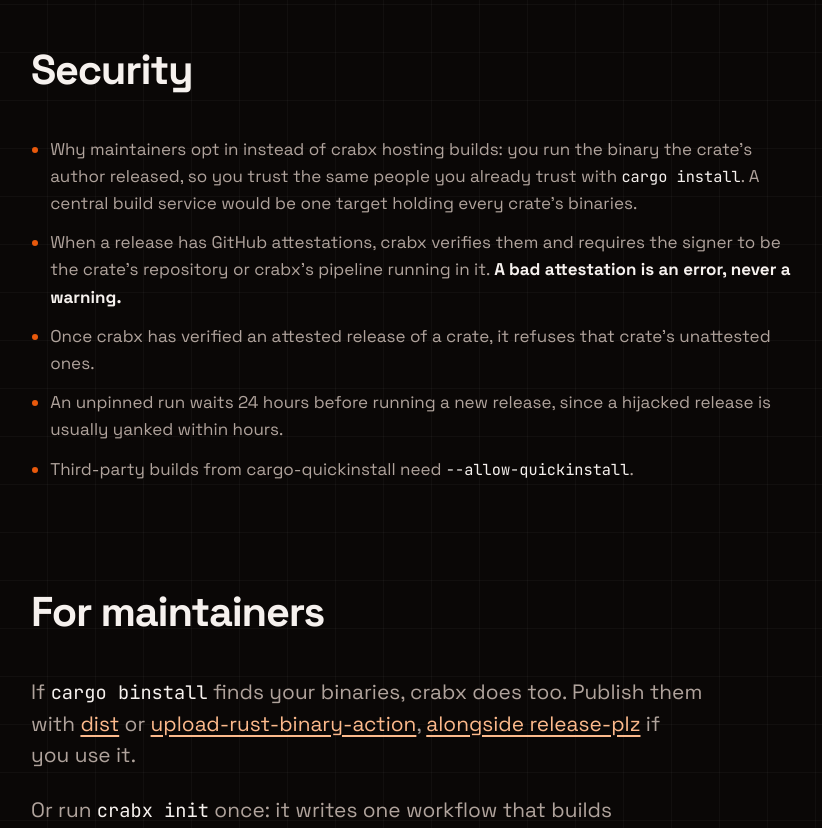
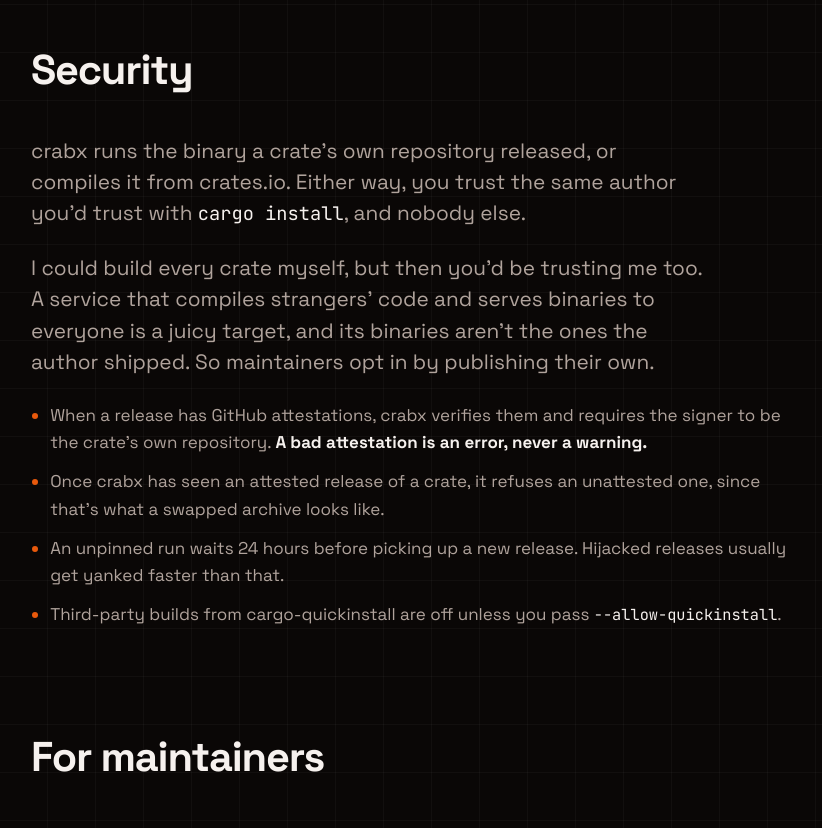
Before and after one commit to kixel-ai/crabx, a plain HTML site: page site/index.html in a window 1280 px wide. Shown: the part 1820-2648 px from the top of the page, without its empty margins (89-911 px from the left). Drawn offline with Linux system fonts and the light colour scheme.

Commit message:
site: write the Security copy
Co-Authored-By: Claude Opus 5.5 <noreply@anthropic.com>

```diff
--- a/site/index.html
+++ b/site/index.html
@@ -86,7 +86,8 @@
     <li>
       <span class="num">03</span>
       <h3>Run</h3>
-      <p>Runs it with your arguments, and updates it in the background.</p>
+      <p>Runs it with your arguments, then <strong>checks for a newer release in the
+      background</strong> for next time.</p>
     </li>
   </ol>
   <p class="fine">crabx never hosts builds; a crate's repository opts in by publishing them.
@@ -102,18 +103,21 @@
 
 <section class="security" aria-labelledby="security">
   <h2 id="security">Security</h2>
-  <!-- Stub: bullet notes on what to cover; the prose is the author's to write. -->
+  <p class="lede">crabx runs the binary a crate's own repository released, or compiles it from
+  crates.io. Either way, you trust the same author you'd trust with <code>cargo install</code>,
+  and nobody else.</p>
+  <p class="lede">I could build every crate myself, but then you'd be trusting me too. A service
+  that compiles strangers' code and serves binaries to everyone is a juicy target, and its
+  binaries aren't the ones the author shipped. So maintainers opt in by publishing their own.</p>
   <ul class="points">
-    <li>Why maintainers opt in instead of crabx hosting builds: you run the binary the crate's
-    author released, so you trust the same people you already trust with <code>cargo install</code>.
-    A central build service would be one target holding every crate's binaries.</li>
     <li>When a release has GitHub attestations, crabx verifies them and requires the signer to be
-    the crate's repository or crabx's pipeline running in it. <strong>A bad attestation is an
-    error, never a warning.</strong></li>
-    <li>Once crabx has verified an attested release of a crate, it refuses that crate's unattested ones.</li>
-    <li>An unpinned run waits 24 hours before running a new release, since a hijacked release is
-    usually yanked within hours.</li>
-    <li>Third-party builds from cargo-quickinstall need <code>--allow-quickinstall</code>.</li>
+    the crate's own repository. <strong>A bad attestation is an error, never a warning.</strong></li>
+    <li>Once crabx has seen an attested release of a crate, it refuses an unattested one, since
+    that's what a swapped archive looks like.</li>
+    <li>An unpinned run waits 24 hours before picking up a new release. Hijacked releases usually
+    get yanked faster than that.</li>
+    <li>Third-party builds from cargo-quickinstall are off unless you pass
+    <code>--allow-quickinstall</code>.</li>
   </ul>
 </section>
 
--- a/site/style.css
+++ b/site/style.css
@@ -209,7 +209,7 @@ h2 { margin: 6rem 0 2rem; font-size: clamp(1.8rem, 4vw, 2.6rem); font-weight: 70
 /* Three columns need 3 x 17rem + 2 x 2rem of content plus the section's padding. */
 @media (max-width: 58rem) { .steps::before { display: none; } }
 
-.authors .lede, .motivation .lede { margin: 0 0 1.5rem; }
+.authors .lede, .motivation .lede, .security .lede { margin: 0 0 1.5rem; }
 
 .points { max-width: 48rem; margin: 0; padding-left: 1.2rem; color: var(--muted); }
 .points li { margin-bottom: 0.75rem; }
```
